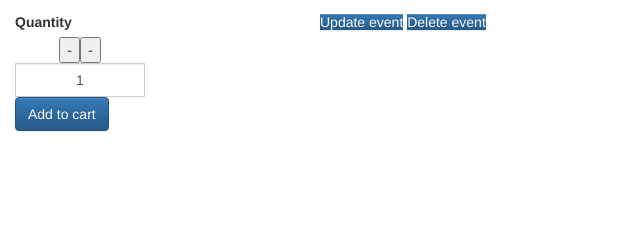
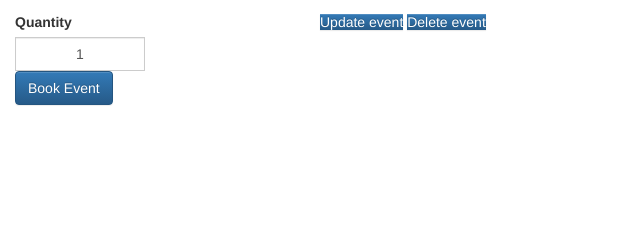
Before and after one commit to aslaugsol/Verkl2, a Django app: template django_projects/Event_driven/templates/events/event_details.html in a window 1280 px wide. Shown: the part 150-390 px from the top of the page, without its empty margins (0-640 px from the left). Run offline with Django 4.2, Linux system fonts and the light colour scheme; the template is opened without the code that fills it, so the values that code supplies are empty.

Commit message:
laga event detail
Breyta booking takka

```diff
--- a/django_projects/Event_driven/EventDriven/views.py
+++ b/django_projects/Event_driven/EventDriven/views.py
@@ -83,7 +83,7 @@ def BookEvent(request):
                 if(Cart.objects.filter(user=request.user.id, event_id=ev_id)):
                     return JsonResponse({'status: Event already selected for booking.'})
                 else:
-                    ticket_quantity =  int(request.POST.get('ticket_qty'))
+                    ticket_quantity = int(request.POST.get('ticket_qty'))
             else:
                 return JsonResponse({'status':"Event not found."})
 
--- a/django_projects/Event_driven/templates/events/event_details.html
+++ b/django_projects/Event_driven/templates/events/event_details.html
@@ -11,11 +11,9 @@
         <input type="hidden" value="{{ event.id }}" class="event_id">
         <label for="quantity">Quantity</label>
         <div class="input-group text-center mb-3" style="width: 130px">
-            <button class="input-group-text decrement-btn">-</button>
             <input type="text" name="quantity" class="form-control qty-input text-center" value="1">
-            <button class="input-group-text increment-btn">-</button>
         </div>
-        <button type="button" class="btn btn-primary me-3 float-start BookEventBtn">Add to cart</button>
+        <button type="button" class="btn btn-primary me-3 float-start BookEventBtn">Book Event</button>
     </div>
     <a href="{% url 'update_event' event.id %}" class="block btn-primary">Update event</a>
     <a href="{% url 'delete_event' event.id %}" class="block btn-primary">Delete event</a>
```
